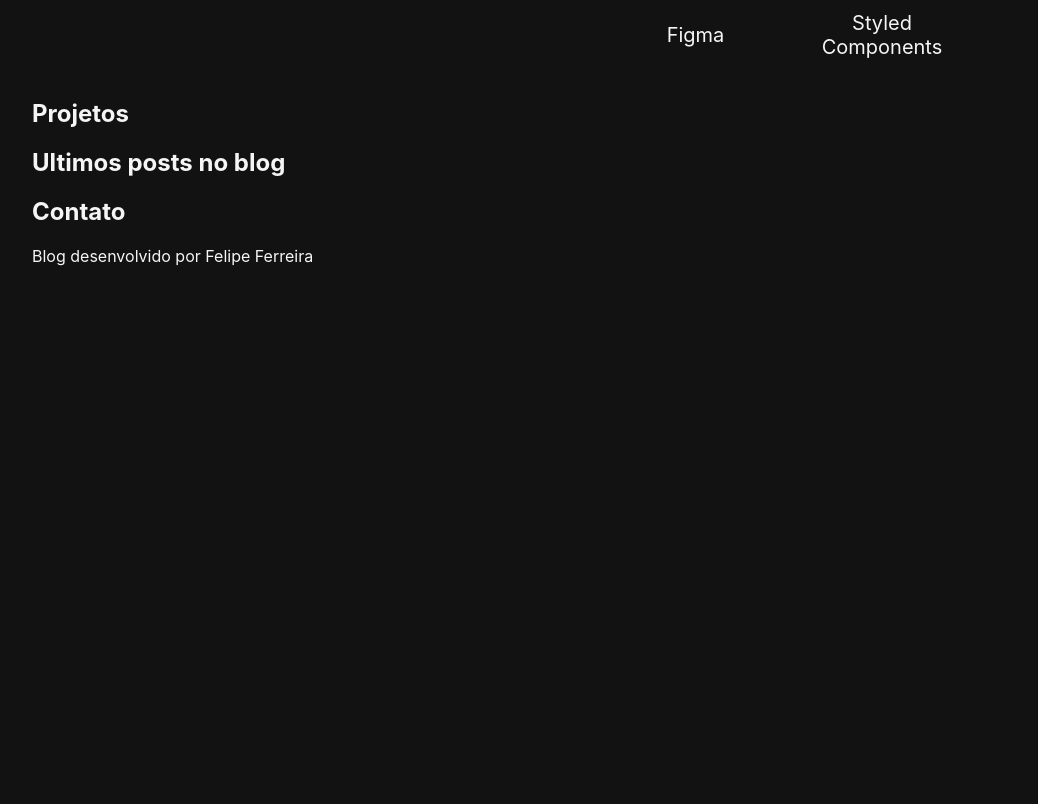
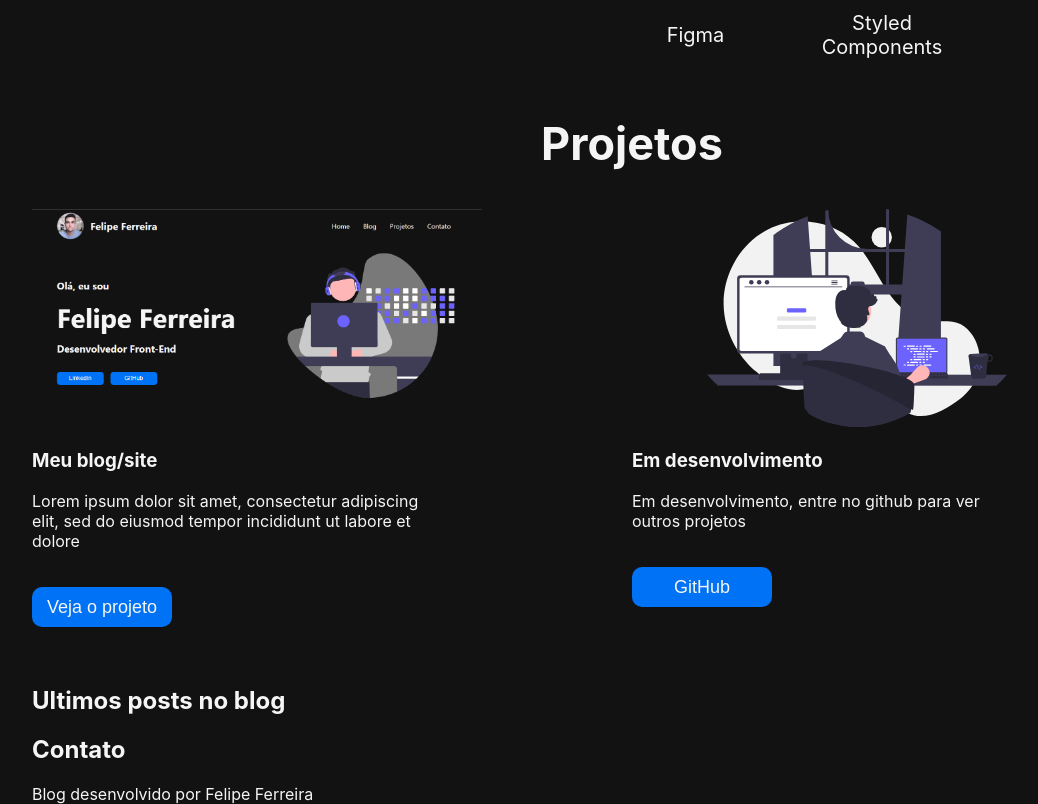
Before and after one commit to FelipeFerreiraSS/felipeferreira.dev.br, a Next.js app: page / in a window 1280 px wide. Shown: the part 1147-1951 px from the top of the page, without its empty margins (8-1046 px from the left). Before the commit the page ends 1413 px from the top, so only its background shows below. Built offline with nearby package versions, Linux system fonts and the light colour scheme.

Commit message:
creating and styling the projects section

```diff
--- a/pages/index.js
+++ b/pages/index.js
@@ -4,7 +4,21 @@ import Link from 'next/link'
 
 import emailjs from 'emailjs-com'
 
-import { Main, Cover, Description, Button, Img, About, AboutMe, SocialIcons, Knowledge, Technology, TechnologyGrid } from '../styles/home'
+import {
+  Main,
+  Cover,
+  Description,
+  Button,
+  Img,
+  About,
+  AboutMe,
+  SocialIcons,
+  Knowledge,
+  Technology,
+  TechnologyGrid,
+  Projects,
+  AllProjects
+} from '../styles/home'
 
 export default function Home() {
 
@@ -147,11 +161,35 @@ export default function Home() {
           </Knowledge>
         </About>
 
-        <section>
-          <h2>
-            Projetos
-          </h2>
-        </section>
+        <Projects>
+          <h2>Projetos</h2>
+          <AllProjects>
+            <div>
+              <img src='/mysite.png'/>
+              <h3>Meu blog/site</h3>
+              <p>Lorem ipsum dolor sit amet, consectetur adipiscing elit,
+                sed do eiusmod tempor incididunt ut labore et dolore
+              </p>
+              <Button>
+                <a href=''>
+                  <button>Veja o projeto</button>
+                </a>
+              </Button>
+            </div>
+            <div>
+              <img src='/programming.svg'/>
+              <h3>Em desenvolvimento</h3>
+              <p>Em desenvolvimento, entre no github
+                para ver outros projetos
+              </p>
+              <Button>
+                <a href=''>
+                  <button>GitHub</button>
+                </a>
+              </Button>
+            </div>
+          </AllProjects>
+        </Projects>
 
         <section>
           <h2>
--- a/styles/home.js
+++ b/styles/home.js
@@ -150,3 +150,32 @@ export const TechnologyGrid = styled.div`
     text-align: center;
   }
 `
+
+// Projects
+
+export const Projects = styled.section`
+  height: 550px;
+
+  h2 {
+    text-align: center;
+    font-size: 45px;
+  }
+
+`
+
+export const AllProjects = styled.div`
+  display: flex;
+
+  div {
+    width: 50%;
+  }
+
+  p {
+    width: 400px;
+  }
+
+  img {
+    width: 450px;
+    height: 218px;
+  }
+`
```
Also changed, not shown: public/mysite.png (added), public/programming.svg (added).
